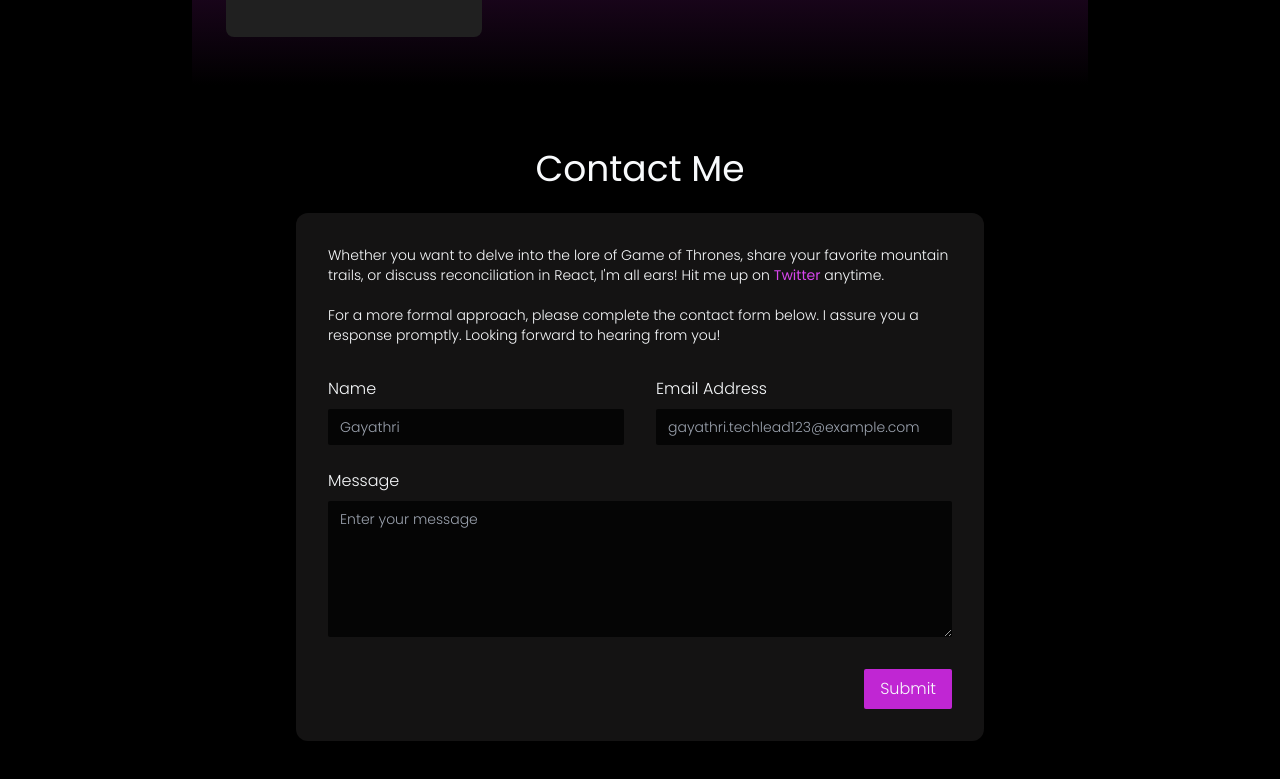
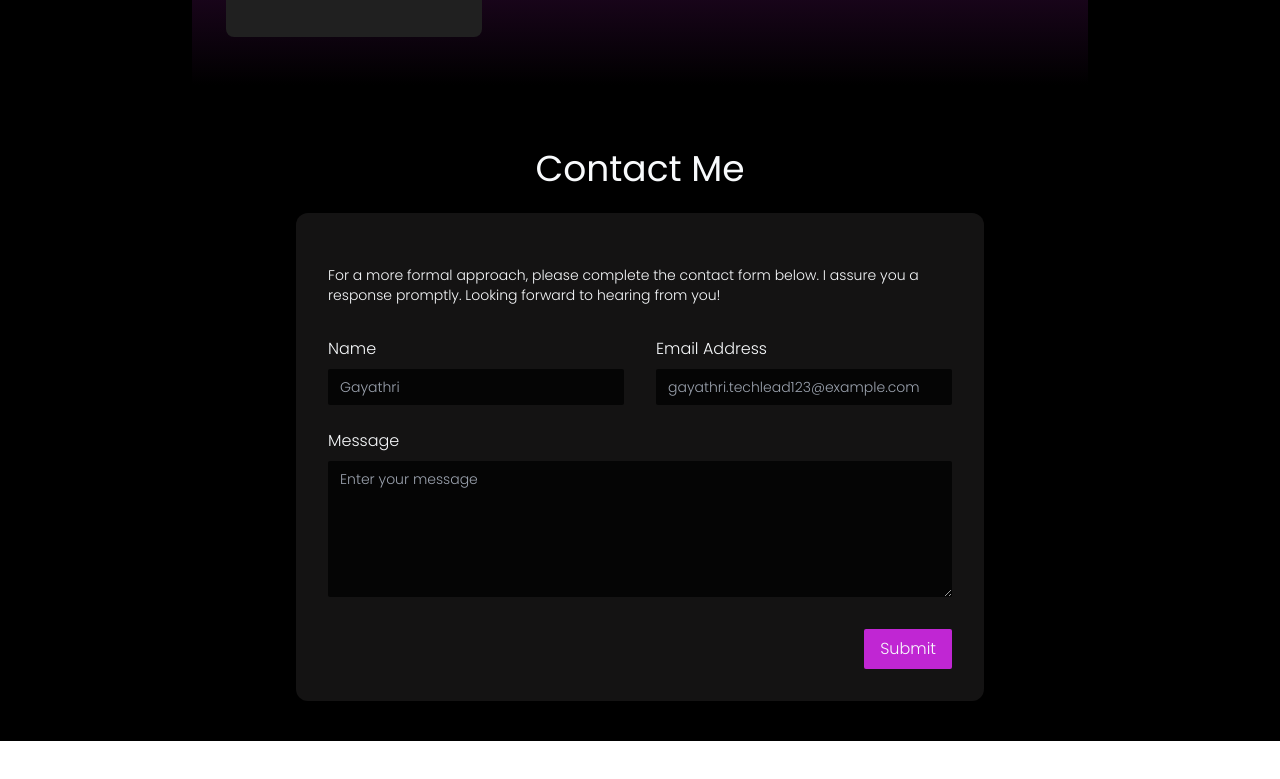
Before and after one commit to GayathriBandaru2003/gayathri_portifolio, a React (Vite) app: page / in a window 1280 px wide. Shown: the part 1942-2721 px from the top of the page. After the commit the page ends 2683 px from the top, so only its background shows below. Built offline with nearby package versions, Linux system fonts and the light colour scheme.

Commit message:
Update Contact.jsx

```diff
--- a/src/components/Contact.jsx
+++ b/src/components/Contact.jsx
@@ -36,7 +36,7 @@ const Contact = () => {
         <h1 className="my-6 text-4xl font-normal text-center">Contact Me</h1>
         <article className="min-h-fit flex flex-col items-center bg-[rgb(20,19,19)] rounded-xl overflow-hidden px-6 py-6 lg:px-8 lg:py-8 text-base font-light">
             <div className="w-full md:max-w-[624px] xs:px-6 sm:px-10 md:px-0 text-sm font-light mb-8">
-                <p>Whether you want to delve into the lore of Game of Thrones, share your favorite mountain trails, or discuss reconciliation in React, I'm all ears! Hit me up on <a href="https://x.com/Anurag__V" target="_blank" rel="noopener noreferrer" className="text-fuchsia-500 no-underline font-normal hover:text-fuchsia-600">Twitter</a> anytime.
+                <p>
                 </p>
                 <br />
                 <p>For a more formal approach, please complete the contact form below. I assure you a response promptly. Looking forward to hearing from you!</p>
```
